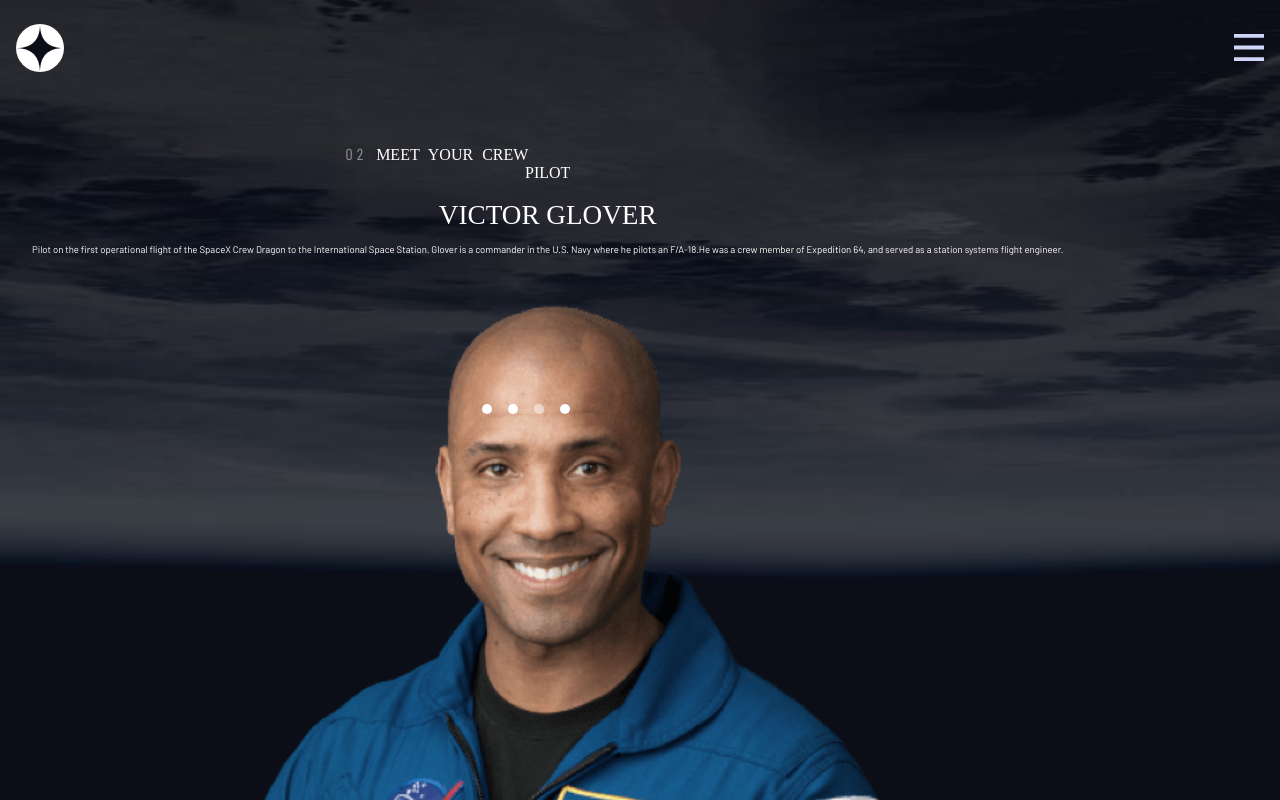
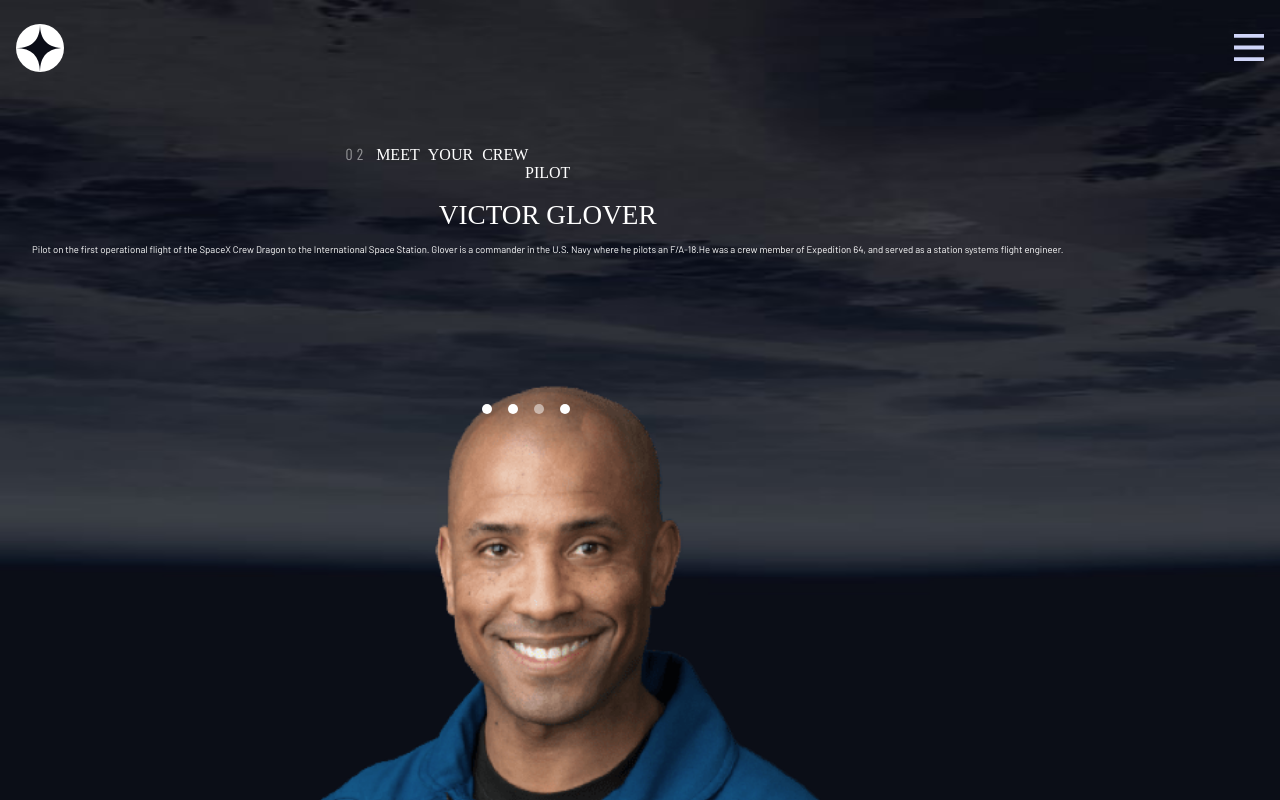
Before and after one commit to MarceloDevd3/space--tourism, a React (Vite) app: page /CrowSlide in a window 1280 px wide. Built offline with nearby package versions, Linux system fonts and the light colour scheme; a web font is replaced by a local one.

Commit message:
update 2.3

```diff
--- a/src/components/crew/crewSlideItem/CrewSlider1.jsx
+++ b/src/components/crew/crewSlideItem/CrewSlider1.jsx
@@ -4,7 +4,7 @@
     return (
         <sectio className="Slider-Item">
             <div className='Crew-MemberImage'>
-                <img src={DouglasHurley} alt="crew-image" />
+                <img src={DouglasHurley} alt="crew-image" className='space-man' />
             </div>
             <div className='Crew-info'>
                <h2 className="member-job">Commander</h2>
--- a/src/components/crew/crewSlideItem/CrewSlider2.jsx
+++ b/src/components/crew/crewSlideItem/CrewSlider2.jsx
@@ -6,7 +6,7 @@
     return (
         <sectio className="Slider-Item">
             <div className='Crew-MemberImage'>
-                <img src={markShuttleworth} alt="crew-image" />
+                <img src={markShuttleworth} alt="crew-image" className='space-man' />
             </div>
             <div className='Crew-info'>
                <h2 className="member-job">Mission Specialist</h2>
--- a/src/components/crew/crewSlideItem/CrewSlider3.jsx
+++ b/src/components/crew/crewSlideItem/CrewSlider3.jsx
@@ -6,7 +6,7 @@
     return (
         <sectio className="Slider-Item">
             <div className='Crew-MemberImage'>
-                <img src={victorGlover} alt="crew-image" />
+                <img src={victorGlover} alt="crew-image" className='space-man' />
             </div>
             <div className='Crew-info'>
                <h2 className="member-job">Pilot</h2>
--- a/src/components/crew/crewSlideItem/CrewSlider4.jsx
+++ b/src/components/crew/crewSlideItem/CrewSlider4.jsx
@@ -4,7 +4,7 @@
     return (
         <sectio className="Slider-Item">
             <div className='Crew-MemberImage'>
-                <img src={anoushehAnsari} alt="crew-image" className='fix-space' />
+                <img src={anoushehAnsari} alt="crew-image" className='fix-space space-man' />
             </div>
             <div className='Crew-info'>
                <h2 className="member-job">Flight Engineer</h2>
--- a/src/style1.css
+++ b/src/style1.css
@@ -468,6 +468,7 @@
 
 .item.active {
     display: block;
+    z-index: 2;
 }
 
 .Slider-Item {
@@ -511,9 +512,16 @@
 }
 
 
-.Crew-MemberImage > img {
+.Crew-MemberImage{
   position: relative;
-  left: 11%;
+  top: 100% ;
+  background-color: yellow;
+}
+
+.space-man {
+    position: absolute;
+    top: 3.1rem;
+    left: 11%;
   max-width: 100%;
   width: 78%;
   padding: 2em;
@@ -553,5 +561,14 @@
         left: 20%;
    }
 
+   .space-man {
+    position: absolute;
+    top: 5rem;
+    left: 11%;
+  max-width: 100%;
+  width: 78%;
+  padding: 2em;
+}
+
 
 }
```
